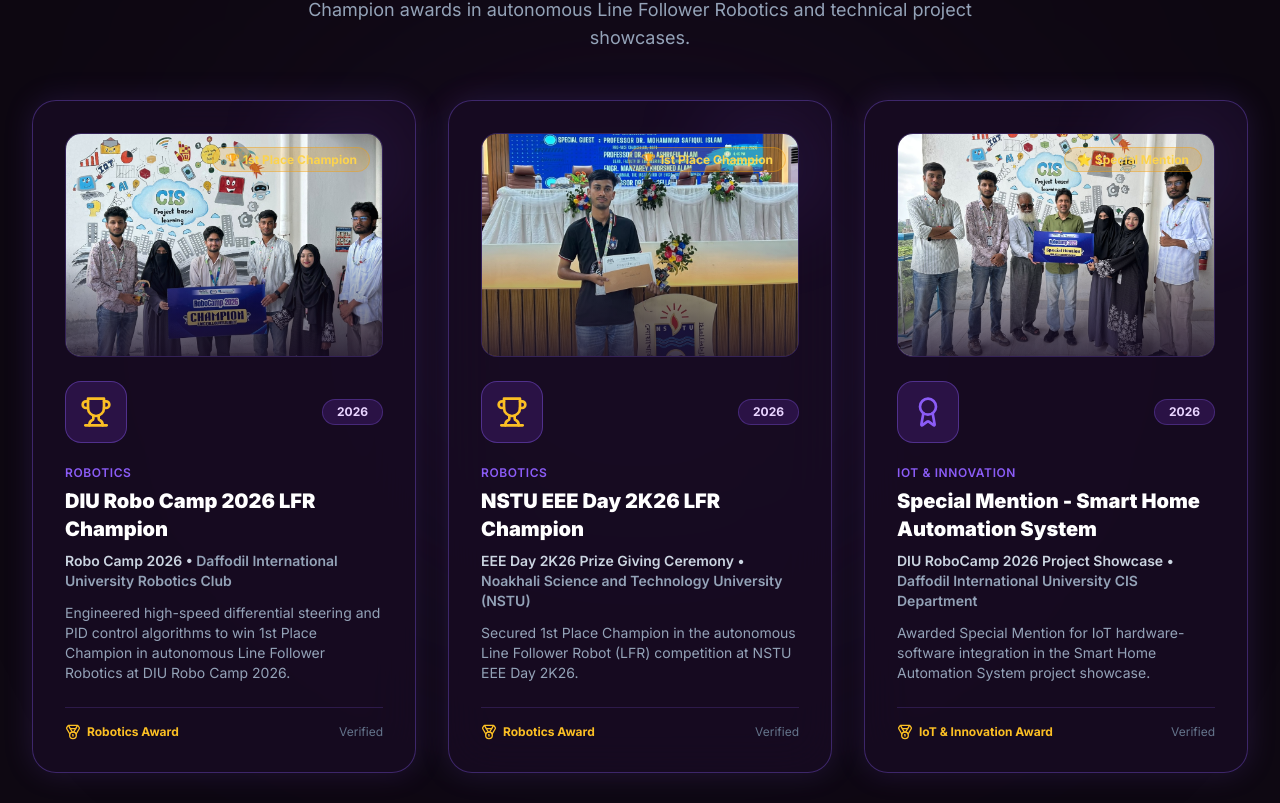
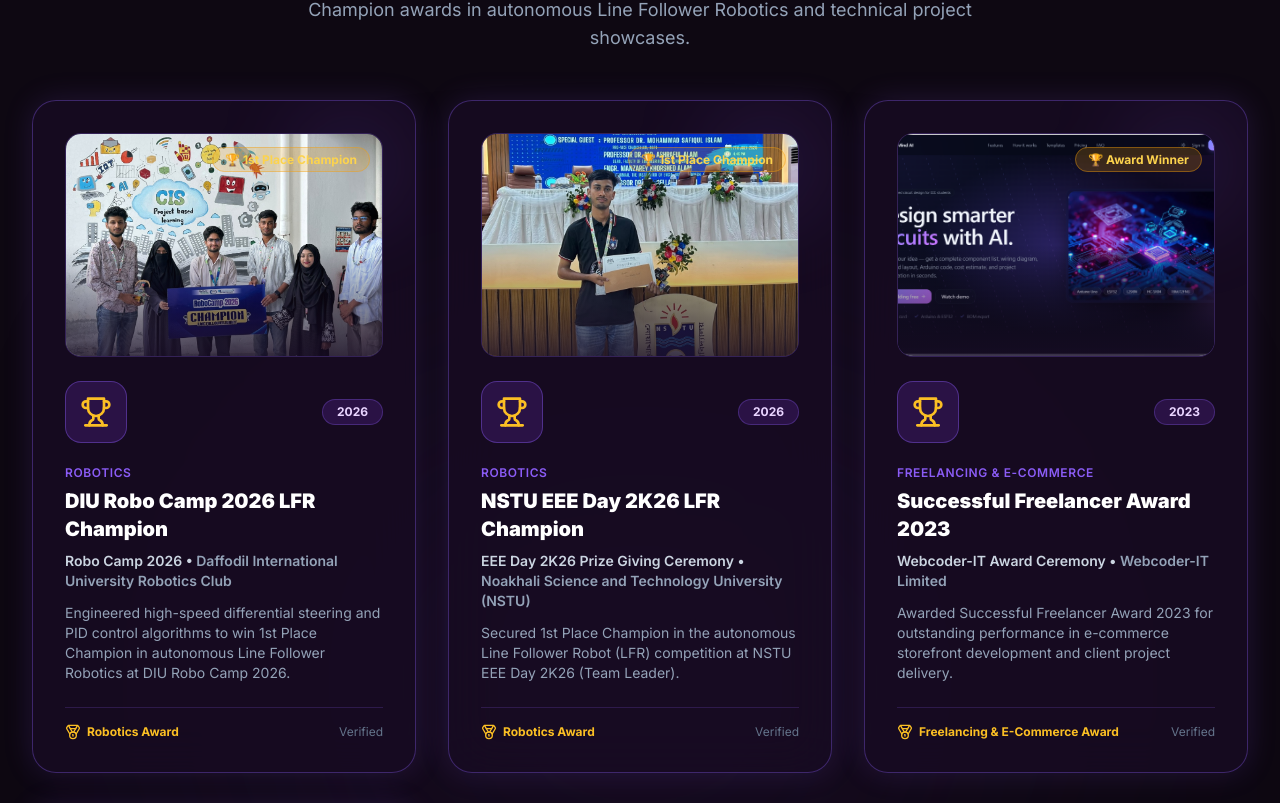
Before and after one commit to dev-ahanaf/Ahanaf-Portfolio-, a Next.js app: page / in a window 1280 px wide. Shown: the part 1417-2220 px from the top of the page. Built offline with nearby package versions, Linux system fonts and the light colour scheme; no server answers.

Commit message:
feat: integrate official PDF resume data into portfolio site

```diff
--- a/data/projects.ts
+++ b/data/projects.ts
@@ -88,4 +88,60 @@
     imageUrl: "/images/photography/perfect-click-1.jpg",
     featured: true,
   },
+  {
+    id: "kj-product-shopify",
+    title: "KJ Product — E-Commerce Storefront",
+    category: "Web Development",
+    tagline: "Custom e-commerce optimized Shopify store design",
+    problem:
+      "Client required an e-commerce-optimized store design with fast load speeds and mobile-responsive product navigation to drive online sales conversions.",
+    solution:
+      "Delivered a custom, e-commerce-optimized Shopify design with a mobile-responsive layout, tailored product sections, and optimized checkout flow boosting site performance.",
+    technologies: ["Shopify Liquid", "CSS3", "JavaScript", "Theme Customization", "E-commerce"],
+    demoUrl: "https://github.com/dev-ahanaf",
+    imageUrl: "/images/circuitmind-ai.png",
+    featured: false,
+  },
+  {
+    id: "hoodies-shopify",
+    title: "Hoodies.com — E-Commerce Apparel Store",
+    category: "Web Development",
+    tagline: "Visually appealing apparel store with customized theme",
+    problem:
+      "Standard apparel templates lacked the brand identity and refined user experience required for modern street-wear buyers.",
+    solution:
+      "Developed a visually appealing, user-friendly Shopify store with a customized theme and refined user experience tailored to client requirements.",
+    technologies: ["Shopify Liquid", "HTML5/CSS3", "JavaScript", "Shopify Apps"],
+    demoUrl: "https://github.com/dev-ahanaf",
+    imageUrl: "/images/wishbloom.png",
+    featured: false,
+  },
+  {
+    id: "jacketsempire-shopify",
+    title: "Jacketsempire.com — E-Commerce Store",
+    category: "Web Development",
+    tagline: "Custom store focused on e-commerce optimization & high conversion",
+    problem:
+      "High product drop-off rates due to complex navigation and slow image rendering on mobile browsers.",
+    solution:
+      "Built a custom store focused on e-commerce optimization, featuring intuitive catalog navigation, responsive product cards, and engaging visual banners.",
+    technologies: ["Shopify Liquid", "JavaScript", "CSS3", "SEO Optimization"],
+    demoUrl: "https://github.com/dev-ahanaf",
+    imageUrl: "/images/circuitmind-ai.png",
+    featured: false,
+  },
+  {
+    id: "safa-manufacturing-wordpress",
+    title: "SafaManufacturing.com — Corporate WordPress Web Design",
+    category: "Web Development",
+    tagline: "Custom corporate WordPress website for manufacturing enterprise",
+    problem:
+      "Manufacturing client needed an updated corporate presence to present product catalogs and industrial capabilities to international buyers.",
+    solution:
+      "Designed and developed a custom WordPress website delivering a modern, user-friendly corporate interface for client business operations.",
+    technologies: ["WordPress", "Elementor", "PHP", "WooCommerce", "CSS3"],
+    demoUrl: "https://github.com/dev-ahanaf",
+    imageUrl: "/images/wishbloom.png",
+    featured: false,
+  },
 ];
--- a/data/siteConfig.ts
+++ b/data/siteConfig.ts
@@ -165,32 +165,53 @@
   education: [
     {
       institution: "Daffodil International University",
-      degree: "BSc in Computing & Information Systems",
-      result: "Currently Studying",
+      degree: "B.Sc. in Computing and Information Systems (CIS)",
+      result: "3rd Year, 7th Semester | CGPA: 3.40 / 4.00",
       period: "Present",
       details:
         "Focusing on Software Engineering, Autonomous Robotics, Database Systems, Web Technologies, and Computer Architecture.",
     },
     {
-      institution: "Lions School & College, Saidpur",
+      institution: "Lions School and College, Saidpur",
       degree: "Higher Secondary Certificate (HSC) - Science",
-      result: "GPA 4.33",
-      period: "Completed",
+      result: "GPA 4.33 / 5.00",
+      period: "2023",
       details: "Focused on Mathematics, Physics, Chemistry, and Information Technology.",
     },
     {
       institution: "Barapukuria Coal Mine School",
       degree: "Secondary School Certificate (SSC) - Science",
-      result: "GPA 5.00",
-      period: "Completed",
+      result: "GPA 5.00 / 5.00",
+      period: "2021",
       details: "Focused on core sciences and mathematics.",
     },
   ] as EducationItem[],
 
+  certifications: [
+    {
+      title: "Web Development — Batch 13",
+      organization: "Programming Hero",
+      period: "Completed",
+      details: "Completed a comprehensive frontend web development course, building practical skills in modern web development.",
+    },
+    {
+      title: "Shopify Advanced Store Design",
+      organization: "OSTAD",
+      period: "Oct 2023 – Feb 2024",
+      details: "Completed advanced training in Shopify store design and custom Liquid theme development.",
+    },
+    {
+      title: "Advanced Digital Marketing & Shopify Dropshipping",
+      organization: "Webcoder-IT Limited — Uttara, Dhaka",
+      period: "Dec 2021 – Mar 2022",
+      details: "Completed a 6-month advanced program covering digital marketing strategy and Shopify dropshipping / e-commerce solutions.",
+    },
+  ],
+
   leadership: [
     {
       title: "Air Rover Scout Leader & Public Service Representative",
-      organization: "Daffodil International University Air Rover Scout Group",
+      organization: "Daffodil International University Air Rover Scout Group (DIUARSG)",
       description:
         "Active Rover Scout leader at DIU Air Rover Scout Group. Completed advanced unit leader training courses and represented DIU at national scouting events, youth forums, and community service drives.",
       courses: [
@@ -281,6 +302,17 @@
     },
   ] as LeadershipItem[],
 
+  extracurricular: [
+    { role: "Photographer & Executive Member", org: "DIU Voluntary Service Club (DIU VSC)", period: "2025 – 2026" },
+    { role: "Media & Communication Secretary", org: "DIU AIRIS", period: "Active" },
+    { role: "Rover Scout Unit Leader", org: "Daffodil International University Air Rover Scout Group (DIUARSG)", period: "Active" },
+    { role: "Rangpur Zone Leader", org: "Roar For Street Child (RSC)", period: "2022 – 2024" },
+    { role: "Deputy Divisional Coordinator (Rangpur)", org: "National Newspaper Olympiad (NNO)", period: "2024 – 2025" },
+    { role: "Executive Member", org: "CIS Club", period: "Active" },
+    { role: "Group Leader", org: "Bangladesh Red Crescent Society (BDRCS)", period: "2020 – 2021" },
+    { role: "Participant", org: "Building Bridges Through Leadership Training – Junior (BBLTJ)", period: "2020" },
+  ],
+
   experience: [
     {
       id: "lead-robotics-dev",
@@ -298,30 +330,30 @@
       iconType: "star",
     },
     {
-      id: "shopify-expert",
-      role: "Shopify Expert & Frontend Developer",
-      companyOrOrg: "Freelance / Web Agency Projects",
-      period: "3+ Years (2021 – Present)",
-      oneLiner: "Customized Liquid themes, optimized store speed, and built tailored e-commerce solutions.",
+      id: "shopify-store-designer",
+      role: "Shopify Store Designer",
+      companyOrOrg: "Pep Band — USA (Remote)",
+      period: "Mar 2023 – Apr 2024",
+      oneLiner: "Built visually appealing, user-friendly Shopify stores that drive sales and strengthen brand presence.",
       description: [
-        "Customized Liquid themes, optimized store speed, and integrated customized cart/checkout features.",
-        "Built responsive e-commerce storefronts tailored to client specifications across diverse industries.",
-        "Delivered fast UI layouts using HTML, CSS, JavaScript, and custom Shopify apps.",
+        "Built visually appealing, user-friendly Shopify stores that drive sales and strengthen brand presence.",
+        "Developed custom Shopify themes tailored to client specifications for a unique, engaging shopping experience.",
+        "Optimized stores for speed, SEO, and mobile responsiveness to maximize customer retention and conversion rates.",
       ],
-      skills: ["Shopify Liquid", "JavaScript", "HTML5/CSS3", "Theme Customization", "E-commerce"],
+      skills: ["Shopify Liquid", "Theme Customization", "E-Commerce", "CSS3", "Conversion Rate Optimization"],
       iconType: "planet",
     },
     {
-      id: "wordpress-developer",
-      role: "WordPress & Frontend Developer",
-      companyOrOrg: "Independent Client Solutions",
-      period: "2021 – Present",
-      oneLiner: "Developed custom responsive WordPress sites with WooCommerce and PHP optimization.",
+      id: "digital-marketer-nation-it",
+      role: "Digital Marketer",
+      companyOrOrg: "Nation IT Limited — Dhaka",
+      period: "Mar 2022 – Apr 2023",
+      oneLiner: "Executed data-driven digital marketing campaigns boosting engagement and lead generation.",
       description: [
-        "Developed custom responsive WordPress websites using Elementor, WooCommerce, and PHP customization.",
-        "Ensured cross-browser compatibility, mobile responsiveness, fast page loading, and SEO optimization.",
+        "Achieved a 50% increase in social media engagement and a 35% boost in lead generation by implementing data-driven digital marketing campaigns.",
+        "Managed performance marketing, audience targeting, and content strategy for regional campaigns.",
       ],
-      skills: ["WordPress", "WooCommerce", "Elementor", "PHP", "SEO"],
+      skills: ["Digital Marketing", "Social Media Strategy", "Lead Generation", "SEO", "Analytics"],
       iconType: "ghost",
     },
     {
@@ -340,21 +372,17 @@
   ] as ExperienceItem[],
 
   tools: [
-    { name: "Arduino", category: "Hardware" },
-    { name: "ESP32", category: "IoT" },
-    { name: "PID Control", category: "Robotics" },
-    { name: "React", category: "Frontend" },
-    { name: "Next.js 14", category: "Framework" },
-    { name: "TypeScript", category: "Language" },
-    { name: "Tailwind CSS", category: "CSS" },
-    { name: "Python", category: "Backend" },
-    { name: "C++", category: "Embedded" },
-    { name: "Supabase", category: "Database" },
-    { name: "Git & GitHub", category: "Version Control" },
-    { name: "Shopify Liquid", category: "E-Commerce" },
-    { name: "WordPress", category: "CMS" },
-    { name: "Lightroom", category: "Creative" },
-    { name: "Premiere Pro", category: "Video" },
+    { name: "Frontend Web Development", category: "Software" },
+    { name: "Shopify Store Design & Liquid", category: "E-Commerce" },
+    { name: "WordPress & PHP", category: "CMS" },
+    { name: "IoT & Robotics (Drones, LFR)", category: "Hardware" },
+    { name: "Arduino & ESP32", category: "Hardware" },
+    { name: "React & Next.js 14", category: "Frontend" },
+    { name: "TypeScript & ES6+", category: "Language" },
+    { name: "SEO & Digital Marketing", category: "Marketing" },
+    { name: "SolidWorks", category: "Design" },
+    { name: "Canva Pro & CapCut Pro", category: "Creative" },
+    { name: "MS Office (Word, PowerPoint, Excel)", category: "Productivity" },
   ],
 
   achievements: [
@@ -378,10 +406,23 @@
       organization: "Noakhali Science and Technology University (NSTU)",
       year: "2026",
       category: "Robotics",
-      description: "Secured 1st Place Champion in the autonomous Line Follower Robot (LFR) competition at NSTU EEE Day 2K26.",
+      description: "Secured 1st Place Champion in the autonomous Line Follower Robot (LFR) competition at NSTU EEE Day 2K26 (Team Leader).",
       icon: "trophy",
       imageUrl: "/images/nstu-eee-day-champion.jpg",
       badgeText: "🏆 1st Place Champion",
+      highlight: true,
+    },
+    {
+      id: "successful-freelancer-award",
+      title: "Successful Freelancer Award 2023",
+      event: "Webcoder-IT Award Ceremony",
+      organization: "Webcoder-IT Limited",
+      year: "2023",
+      category: "Freelancing & E-Commerce",
+      description: "Awarded Successful Freelancer Award 2023 for outstanding performance in e-commerce storefront development and client project delivery.",
+      icon: "trophy",
+      imageUrl: "/images/circuitmind-ai.png",
+      badgeText: "🏆 Award Winner",
       highlight: true,
     },
     {
```
